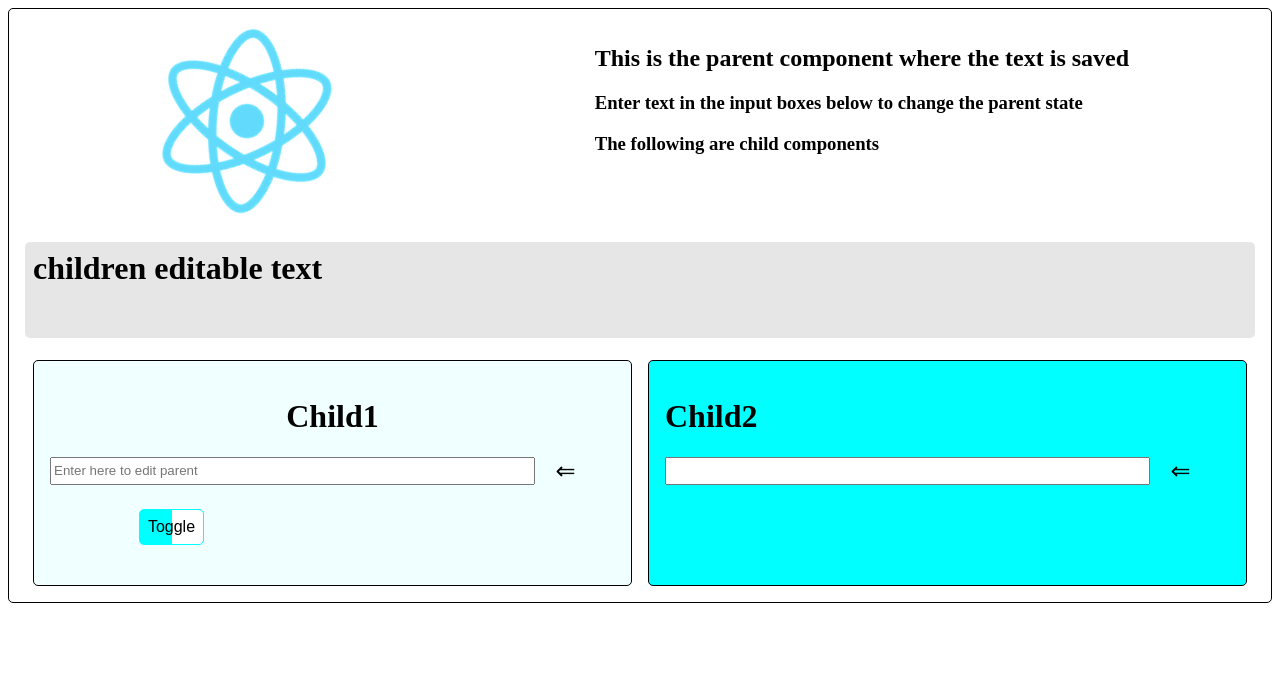
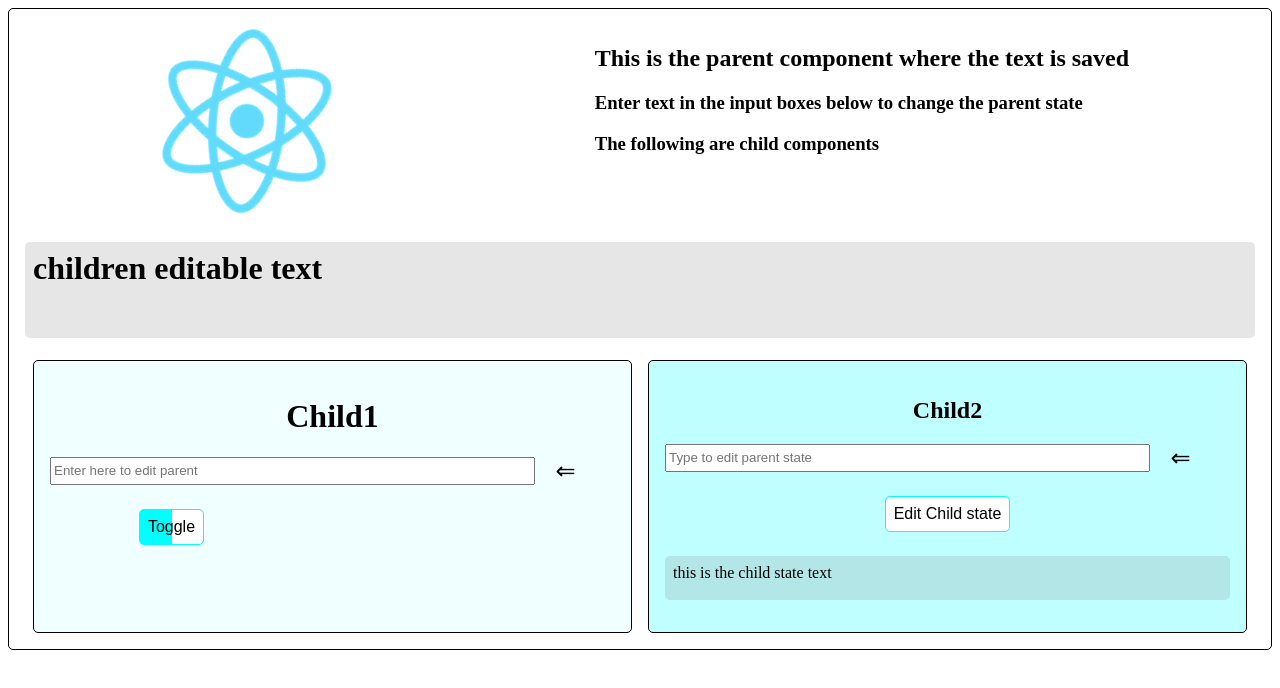
Before and after one commit to vamshi-krishna-kotla/react-playground, a React app: page / in a window 1280 px wide. Shown: the top 688 px of the page. Built offline with nearby package versions, Linux system fonts and the light colour scheme.

Commit message:
Updated child2 component

```diff
--- a/src/modules/edit-parent-state-with-functions/components/Child2/Child2.jsx
+++ b/src/modules/edit-parent-state-with-functions/components/Child2/Child2.jsx
@@ -1,15 +1,80 @@
-import React from 'react';
+import React, { Component } from 'react';
 
 import './Child2.scss';
 
-export function Child2(props) {
-	return(
-		<div id="child2" className={props.className}>
-			<h1>Child2</h1>
-			<div className="inputArea">
-				<input type="text" onInput={(event) => {props.editParentState(event.target.value)}} />
-				<span className="arrow">&#8656;</span>
+import { NotificationComponent } from '../Notification/Notification.jsx';
+
+export class Child2 extends Component {
+	state = {
+		notify: false,
+		inputText: '',
+		childStateText: 'this is the child state text',
+		toggleEditParentState: true
+	};
+
+	constructor(props) {
+		super(props);
+	}
+
+	onTextInput = (event) => {
+		this.setState((prevState) => {
+			let newState = {};
+			newState.inputText = event.target.value;
+			if(!prevState.toggleEditParentState) {
+				newState.childStateText = event.target.value;
+			}
+			return newState;
+		});
+
+		this.state.toggleEditParentState ? this.props.editParentState(event.target.value) : null;
+	}
+
+	toggleEdit = () => {
+		this.setState((prevState) => {
+			return {
+				inputText: '',
+				toggleEditParentState: !prevState.toggleEditParentState,
+				notify: false
+			}
+		}, () => {
+			this.setState({
+				notify: true
+			})
+		});
+	}
+
+	render() {
+		return(
+			<div id="child2" className={this.props.className}>
+				{
+					this.state.notify ?
+					<NotificationComponent fontSize="1" statement={
+						this.state.toggleEditParentState ? "Editing Parent state" : "Editing Child state"
+					}/>
+					: null
+				}
+				<h2 className="title">Child2</h2>
+				<div className="inputArea">
+					<input
+						type="text"
+						onInput={this.onTextInput}
+						placeholder={
+							this.state.toggleEditParentState
+							? 'Type to edit parent state'
+							: 'Type to edit child state'
+						}
+					/>
+					<span className="arrow">&#8656;</span>
+				</div>
+				<div className="btnContainer">
+					<button className="toggleUsage" onClick={this.toggleEdit}>
+						{this.state.toggleEditParentState ? 'Edit Child state' : 'Edit Parent state'}
+					</button>
+				</div>
+				<p className="currentStateArea">
+					{ this.state.childStateText	}
+				</p>
 			</div>
-		</div>
-	);
+		);
+	}
 }
--- a/src/modules/edit-parent-state-with-functions/components/Child2/Child2.scss
+++ b/src/modules/edit-parent-state-with-functions/components/Child2/Child2.scss
@@ -1,4 +1,44 @@
 #child2 {
-	background-color: aqua;
+	background-color: rgba($color: aqua, $alpha: 0.25);
 	padding: 1rem;
+
+	.title {
+		text-align: center;
+	}
+
+	.btnContainer {
+		display: flex;
+		justify-content: space-around;
+		text-align: center;
+		margin: 1rem auto;
+
+		.toggleUsage {
+			background-color: #fff;
+			border-radius: 5px;
+			border: 0.5px solid aqua;
+			cursor: pointer;
+			display: block;
+			font-size: 1rem;
+			margin: 0.5rem auto;
+			padding: 0.5rem;
+			transition: 0.2s;
+
+			&:active {
+				transform: translateY(3px);
+			}
+
+			&:hover {
+				box-shadow: 0 4px 10px gray;
+			}
+		}
+	}
+
+	.currentStateArea {
+		background-color: rgba($color: gray, $alpha: 0.2);
+		border-radius: 5px;
+		min-height: 1.75rem;
+		max-height: 2.5rem;
+		overflow: auto;
+		padding: 0.5rem;
+	}
 }
```
